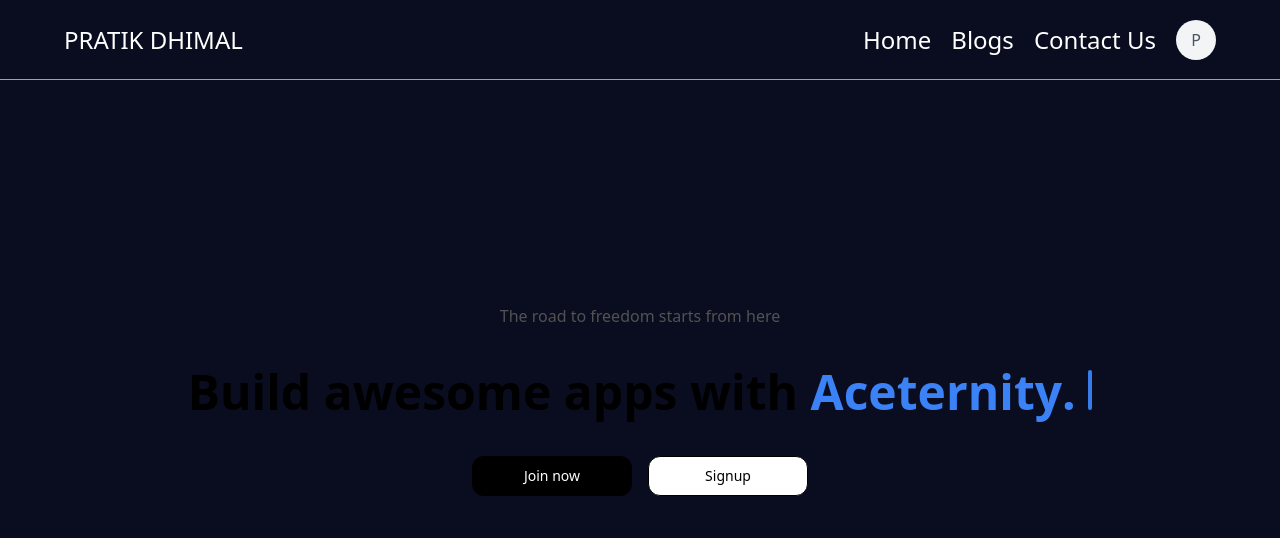
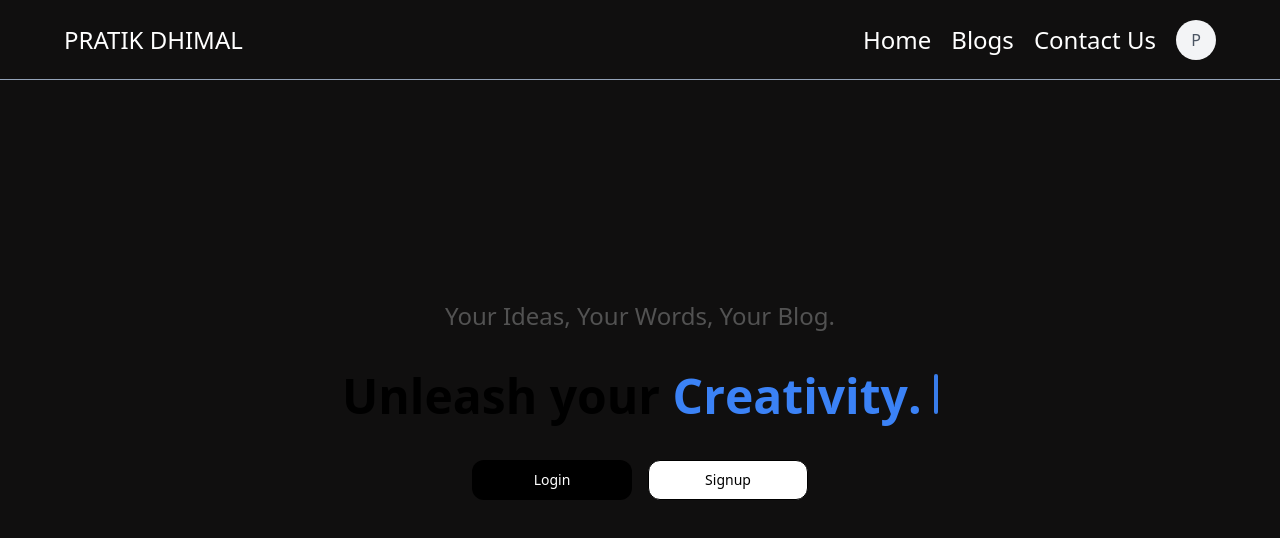
Before and after one commit to Pratik07007/Blogs, a React (Vite) app in the folder client/: page / in a window 1280 px wide. Shown: the top 538 px of the page. Built offline with nearby package versions, Linux system fonts and the light colour scheme.

Commit message:
landing page completed

```diff
--- a/client/src/components/NavBar.tsx
+++ b/client/src/components/NavBar.tsx
@@ -3,7 +3,7 @@
 
 const NavBar = () => {
   return (
-    <div className="h-20 w-screen flex justify-between items-center px-16 border-b-[0.5px] border-slate-400">
+    <div className="h-20 w-screen sm:flex sm:justify-between sm:items-center px-16 border-b-[0.5px] border-slate-400 hidden ">
       <Link to={"/"}>
         <div className="font-normal text-2xl cursor-pointer ">
           PRATIK DHIMAL
--- a/client/src/index.css
+++ b/client/src/index.css
@@ -1,5 +1,5 @@
 body {
-  background-color: #090d1f;
+  background-color: rgba(6, 5, 5, 0.956);
   color:#ffffff
 }
 @tailwind base;
--- a/client/src/pages/Home.tsx
+++ b/client/src/pages/Home.tsx
@@ -1,35 +1,37 @@
+import { useNavigate } from "react-router-dom";
 import { LandingPage } from "../components/LandingPage";
 
 const Home = () => {
+  const navigate = useNavigate();
   const words = [
     {
-      text: "Build",
+      text: "Unleash",
     },
     {
-      text: "awesome",
+      text: "your",
     },
     {
-      text: "apps",
-    },
-    {
-      text: "with",
-    },
-    {
-      text: "Aceternity.",
+      text: "Creativity.",
       className: "text-blue-500 dark:text-blue-500",
     },
   ];
   return (
     <div className="flex flex-col items-center justify-center h-[40rem] ">
-      <p className="text-neutral-600 dark:text-neutral-200 text-base  mb-10">
-        The road to freedom starts from here
+      <p className="text-neutral-600 dark:text-neutral-200 text-2xl  mb-10">
+        Your Ideas, Your Words, Your Blog.
       </p>
       <LandingPage words={words} />
       <div className="flex flex-col md:flex-row space-y-4 md:space-y-0 space-x-0 md:space-x-4 mt-10">
-        <button className="w-40 h-10 rounded-xl bg-black border dark:border-white border-transparent text-white text-sm">
-          Join now
+        <button
+          onClick={() => navigate("/signin")}
+          className="w-40 h-10 rounded-xl bg-black border dark:border-white border-transparent text-white text-sm"
+        >
+          Login
         </button>
-        <button className="w-40 h-10 rounded-xl bg-white text-black border border-black  text-sm">
+        <button
+          onClick={() => navigate("/signup")}
+          className="w-40 h-10 rounded-xl bg-white text-black border border-black  text-sm"
+        >
           Signup
         </button>
       </div>
--- a/client/src/pages/SignIn.tsx
+++ b/client/src/pages/SignIn.tsx
@@ -1,7 +1,7 @@
 const SignIn = () => {
   return (
     <div>
-      singin
+      hellooooooo... Lorem ipsum dolor sit amet, consectetur adipisicing elit. Debitis quasi sit nam consequuntur qui reiciendis, necessitatibus sapiente et ab? Architecto asperiores modi distinctio iste, minima, velit est nostrum repellat quisquam, ullam aut pariatur ducimus. Quibusdam sint numquam nesciunt maiores odio odit nostrum cumque adipisci consequatur iusto beatae unde molestias voluptatibus, rerum aliquid distinctio culpa sapiente atque minima qui? Ducimus nisi in vero? Voluptatum optio ab facilis, perferendis ad iure, assumenda quos tempore, officia quaerat quam inventore veritatis error qui quisquam ipsa? Maxime, quis? Veniam sunt maxime natus, exercitationem dolores atque tempora facilis praesentium rem maiores eius numquam! Hic, ab quasi!
     </div>
   )
 }
```
